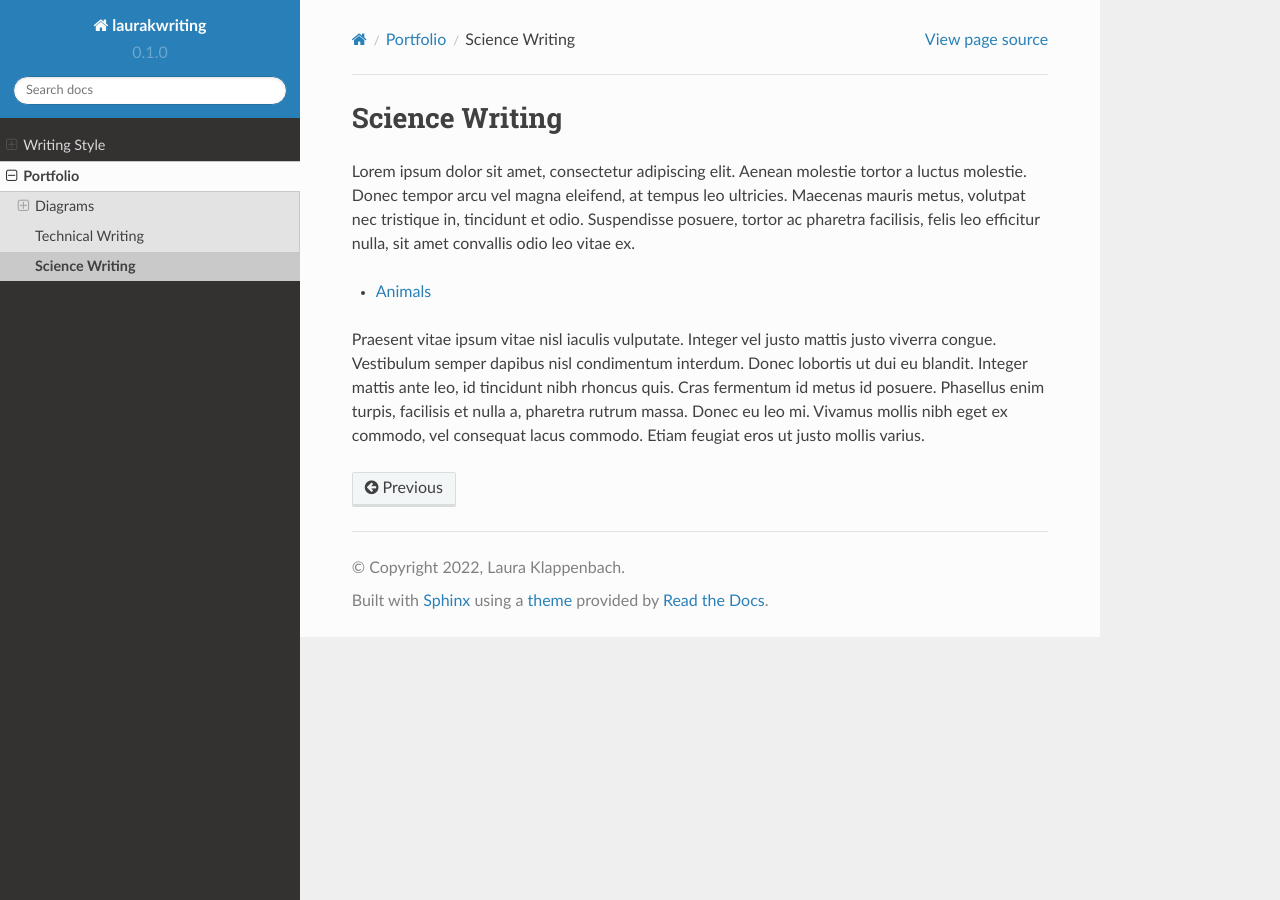
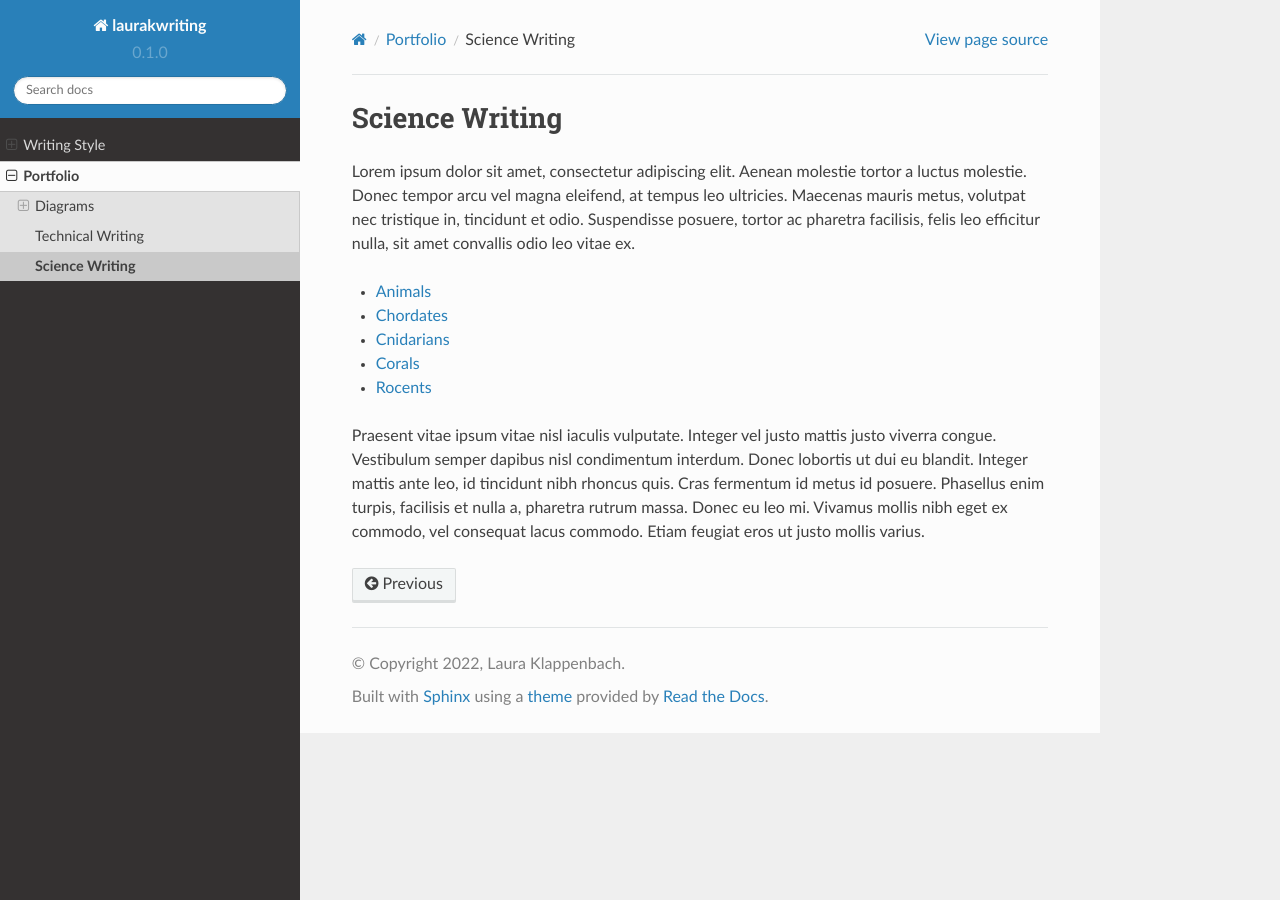
Before and after one commit to laurakwriting/rtd-laurakwriting, a Sphinx documentation site: the page built from docs/source/portfolio/sciencewriting.rst, in a window 1280 px wide. Built offline with Sphinx 7.4.7 and the Read the Docs theme 2.0.0, drawn with Linux system fonts in a browser that asks for light colours.

Commit message:
Update sciencewriting.rst

```diff
--- a/docs/source/portfolio/sciencewriting.rst
+++ b/docs/source/portfolio/sciencewriting.rst
@@ -5,6 +5,10 @@ Science Writing
 Lorem ipsum dolor sit amet, consectetur adipiscing elit. Aenean molestie tortor a luctus molestie. Donec tempor arcu vel magna eleifend, at tempus leo ultricies. Maecenas mauris metus, volutpat nec tristique in, tincidunt et odio. Suspendisse posuere, tortor ac pharetra facilisis, felis leo efficitur nulla, sit amet convallis odio leo vitae ex.
 
 * `Animals <https://www.thoughtco.com/identifying-animals-130245>`_
+* `Chordates <https://www.thoughtco.com/identifying-chordates-130246>`_
+* `Cnidarians <https://www.thoughtco.com/a-guide-to-the-cnidarians-129832>`_
+* `Corals <https://www.thoughtco.com/facts-about-corals-129826>`_
+* `Rocents <https://www.thoughtco.com/rodents-profile-130698>`_
 
 
 Praesent vitae ipsum vitae nisl iaculis vulputate. Integer vel justo mattis justo viverra congue. Vestibulum semper dapibus nisl condimentum interdum. Donec lobortis ut dui eu blandit. Integer mattis ante leo, id tincidunt nibh rhoncus quis. Cras fermentum id metus id posuere. Phasellus enim turpis, facilisis et nulla a, pharetra rutrum massa. Donec eu leo mi. Vivamus mollis nibh eget ex commodo, vel consequat lacus commodo. Etiam feugiat eros ut justo mollis varius.
```
